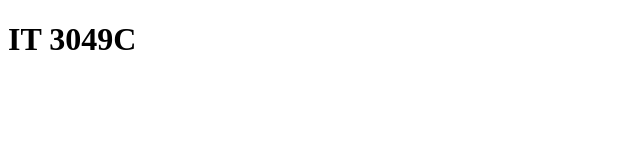
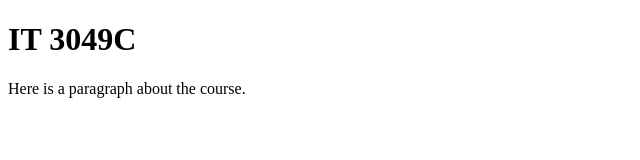
Before and after one commit to JGHolscher/mywebsite, a plain HTML site: page index.html in a window 1280 px wide. Shown: the whole page, without its empty margins (0-640 px from the left). Drawn offline with Linux system fonts and the light colour scheme.

Commit message:
add a paragraph

```diff
--- a/index.html
+++ b/index.html
@@ -7,6 +7,7 @@
 </head>
 <body>
   <h1>IT 3049C</h1>
+  <p>Here is a paragraph about the course.</p>
 
 </body>
 </html>
```
